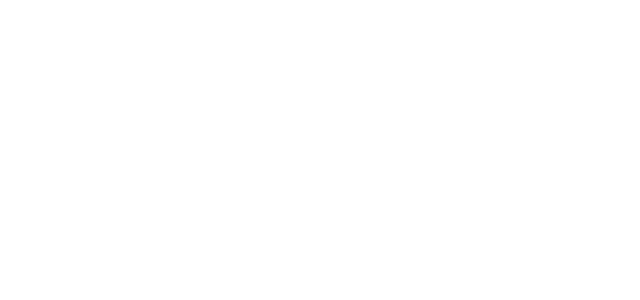
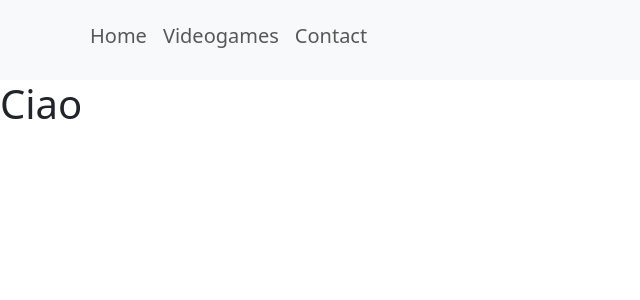
Before and after one commit to Ali-Chouchene/vue-dischi, a Vue app: page /games in a window 1280 px wide. Before the commit this address had no page. Shown: the top 300 px of the page, without its empty margins (0-640 px from the left). Built offline with nearby package versions, Linux system fonts and the light colour scheme.

Commit message:
starting welcome page

```diff
--- a/src/App.vue
+++ b/src/App.vue
@@ -1,7 +1,20 @@
-<script setup>
+<script >
+import AppHeader from './components/AppHeader.vue';
+export default {
+    name: 'App',
+    components: { AppHeader, },
+    data: () => ({
 
+    }),
+
+};
 </script>
 
-<template></template>
+<template >
+    <AppHeader></AppHeader>
+    <main id="base">
+        <RouterView />
+    </main>
+</template>
 
-<style ></style>
+<style lang="scss"></style>
--- /dev/null
+++ b/src/components/AppHeader.vue
@@ -0,0 +1,42 @@
+<script>
+export default {
+    name: 'AppHeader'
+};
+</script>
+
+<template>
+    <header class="bg-body-tertiary">
+        <div class="container py-2">
+            <nav class="navbar navbar-expand-lg">
+                <button class="navbar-toggler" type="button" data-bs-toggle="collapse" data-bs-target="#navbarNavAltMarkup"
+                    aria-controls="navbarNavAltMarkup" aria-expanded="false" aria-label="Toggle navigation">
+                    <span class="navbar-toggler-icon"></span>
+                </button>
+                <div class="collapse navbar-collapse" id="navbarNavAltMarkup">
+                    <div class="navbar-nav">
+                        <a class="nav-link" href="/">
+                            <h5>Home</h5>
+                        </a>
+                        <a class="nav-link" aria-current="page" href="7games-page">
+                            <h5>Videogames</h5>
+                        </a>
+                        <a class="nav-link" href="7contact">
+                            <h5>Contact</h5>
+                        </a>
+                    </div>
+                </div>
+            </nav>
+        </div>
+    </header>
+</template>
+
+<style lang="scss">
+header {
+    position: sticky;
+    top: 0;
+    left: 0;
+    right: 0;
+    z-index: 1;
+
+}
+</style>
--- /dev/null
+++ b/src/components/WelcomePage.vue
@@ -0,0 +1,42 @@
+<script >
+export default {
+    name: 'WelcomePage'
+};
+</script>
+
+<template>
+    <div class="container">
+        <div id="carousel" class="carousel slide" data-bs-ride="carousel">
+            <div class="carousel-inner">
+                <div class="carousel-item active">
+                    <img src="https://www.geometrian.it/wp-content/uploads/2016/12/image-placeholder-500x500.jpg"
+                        class="d-block img-fluid w-100" alt="...">
+                </div>
+                <div class="carousel-item">
+                    <img src="https://www.geometrian.it/wp-content/uploads/2016/12/image-placeholder-500x500.jpg"
+                        class="d-block w-100" alt="...">
+                </div>
+                <div class="carousel-item">
+                    <img src="https://www.geometrian.it/wp-content/uploads/2016/12/image-placeholder-500x500.jpg"
+                        class="d-block w-100" alt="...">
+                </div>
+            </div>
+            <button class="carousel-control-prev" type="button" data-bs-target="#carouselExampleAutoplaying"
+                data-bs-slide="prev">
+                <span class="carousel-control-prev-icon" aria-hidden="true"></span>
+                <span class="visually-hidden">Previous</span>
+            </button>
+            <button class="carousel-control-next" type="button" data-bs-target="#carouselExampleAutoplaying"
+                data-bs-slide="next">
+                <span class="carousel-control-next-icon" aria-hidden="true"></span>
+                <span class="visually-hidden">Next</span>
+            </button>
+        </div>
+    </div>
+</template>
+
+<style scoped>
+#carousel {
+    height: 550px;
+}
+</style>
--- a/src/components/HomePage.vue
+++ b/src/pages/ContactPage.vue
@@ -1,11 +1,11 @@
 <script >
 export default {
-  name: 'HomePage'
+    name: 'ContactPage'
 };
 </script>
 
 <template>
-  <h1>Ciao</h1>
+    <h1>Ciao</h1>
 </template>
 
 <style scoped></style>
--- /dev/null
+++ b/src/pages/GamesPage.vue
@@ -0,0 +1,11 @@
+<script >
+export default {
+    name: 'GamesPage'
+};
+</script>
+
+<template>
+    <h1>Ciao</h1>
+</template>
+
+<style scoped></style>
--- /dev/null
+++ b/src/pages/HomePage.vue
@@ -0,0 +1,13 @@
+<script >
+import WelcomePage from '../components/WelcomePage.vue'
+export default {
+    name: 'HomePage',
+    components: { WelcomePage },
+};
+</script>
+
+<template>
+    <WelcomePage />
+</template>
+
+<style scoped></style>
```
Also changed, not shown: src/router/index.js (+6 -2 lines).
